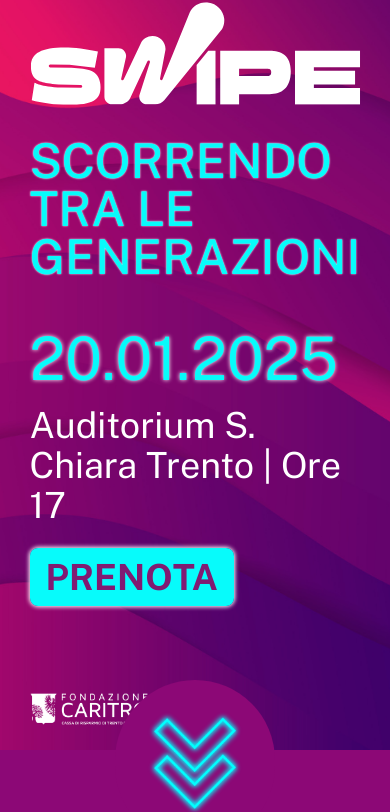
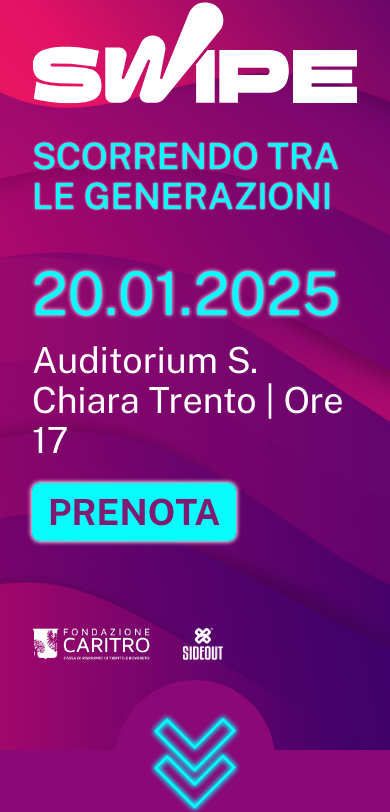
Before and after one commit to MinattiMel/caritro, a Vue app: page / in a window 390 px wide. Shown: the part 94-906 px from the top of the page. Built offline with nearby package versions, Linux system fonts and the light colour scheme.

Commit message:
correzioni padding

```diff
--- a/components/Footer.vue
+++ b/components/Footer.vue
@@ -25,7 +25,7 @@ import Social from "./Social.vue";
                         </div>
                     </div>
 
-                    <div class="text-white lg:text-lg">
+                    <div class="text-white -mt-16 lg:mt-0 lg:text-lg">
                         <p>
                             Trento, via Calepina 1 - Rovereto, piazza Rosimini 5<br>
                             T 0461 232050 - info@fondazionecaritro.it
--- a/components/Header.vue
+++ b/components/Header.vue
@@ -27,7 +27,7 @@ import Social from "./Social.vue";
                     </g>
                 </svg>
 
-                <h1 class="flex items-center uppercase text-5xl lg:text-5xl pb-4 text-secondary [text-shadow:0px_0px_2px_#ffffff] font-medium row-start-3 col-span-12">
+                <h1 class="flex items-center uppercase text-4xl lg:text-5xl pb-4 text-secondary [text-shadow:0px_0px_2px_#ffffff] font-medium row-start-3 col-span-12">
                     <span class="sr-only">Swipe</span> Scorrendo tra le generazioni
                 </h1>
 
--- a/components/Social.vue
+++ b/components/Social.vue
@@ -4,7 +4,7 @@
 <template>
 
     <h3 class="sr-only">Partner</h3>
-    <ul class="flex gap-8 lg:gap-6">
+    <ul class="flex gap-8 pb-20 lg:pb-0 lg:gap-6">
         <li><a href="https://www.fondazionecaritro.it/" target="blank"><img class="h-8 lg:h-10" alt="Logo fondazione Caritro" src="/assets/logo-caritro.svg"></a></li>
         <li><a href="https://www.instagram.com/sideouteventi/" target="blank"> <img class="h-8 lg:h-10" alt="Logo Sideout" src="/assets/logoSide_out.svg"></a></li>
     </ul>
--- a/pages/Home.vue
+++ b/pages/Home.vue
@@ -19,7 +19,7 @@ import imgValorzi from "../assets/ospiti/serena-valorzi-def.jpg";
         <Header/>
 
         <div class="bg-quinary flex flex-col items-center">
-            <div class="max-w-[1920px] w-full pt-28 pb-32 px-8 lg:px-36">
+            <div class="max-w-[1920px] w-full pt-24 pb-28 lg:pt-28 lg:pb-32 px-8 lg:px-36">
 
                 <h2 class="text-4xl lg:text-7xl text-secondary [text-shadow:0px_0px_4px_#ffffff] mb-8 lg:mb-16 uppercase">Ospiti</h2>
 
@@ -89,7 +89,7 @@ import imgValorzi from "../assets/ospiti/serena-valorzi-def.jpg";
 
 
         <div class="bg-[#2e0059] text-white flex flex-col items-center">
-            <div class="max-w-[1920px] w-full pt-28 pb-32 px-8 lg:px-36">
+            <div class="max-w-[1920px] w-full pt-24 pb-28 lg:pt-28 lg:pb-32 px-8 lg:px-36">
 
                 <h2 class="text-4xl lg:text-7xl font-regular text-[#07fbfb] [text-shadow:0px_0px_8px_#07fbfb] mb-8 lg:mb-16 uppercase">I temi</h2>
                 <ul class="list-disc pl-5 space-y-0 text-xl uppercase lg:columns-2 lg:text-2xl mb-28">
@@ -122,7 +122,7 @@ import imgValorzi from "../assets/ospiti/serena-valorzi-def.jpg";
         </div>
 
         <div class="bg-[#d90a72] text-white flex flex-col items-center">
-            <div class="max-w-[1920px] w-full pt-28 pb-32 px-8 lg:px-36">
+            <div class="max-w-[1920px] w-full  px-8 pt-24 pb-28 lg:pt-28 lg:pb-32 lg:px-36">
 
                 <h2 class="text-4xl lg:text-7xl font-regular text-[#07fbfb] [text-shadow:0px_0px_8px_#07fbfb] mb-8 lg:mb-16 uppercase">Info utili</h2>
 
```
